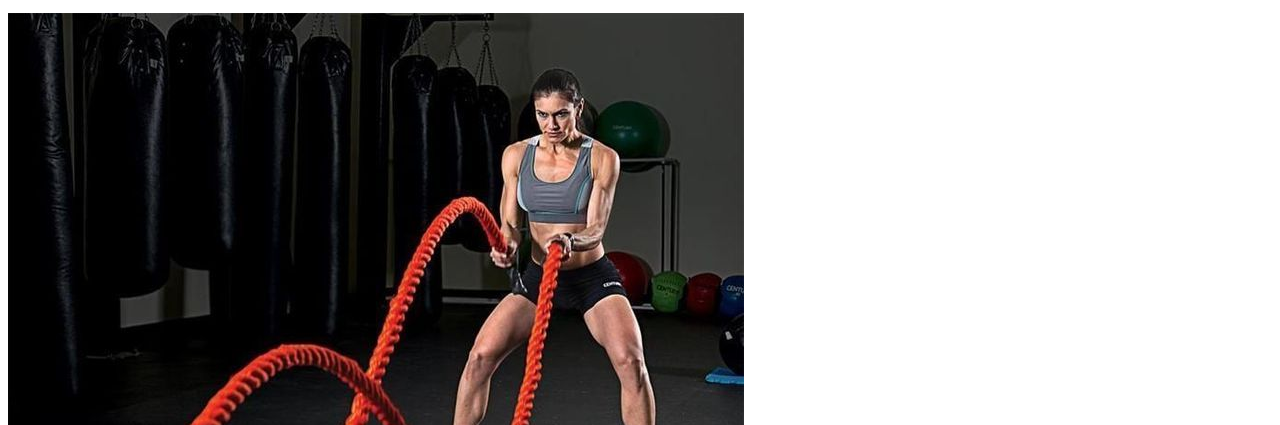
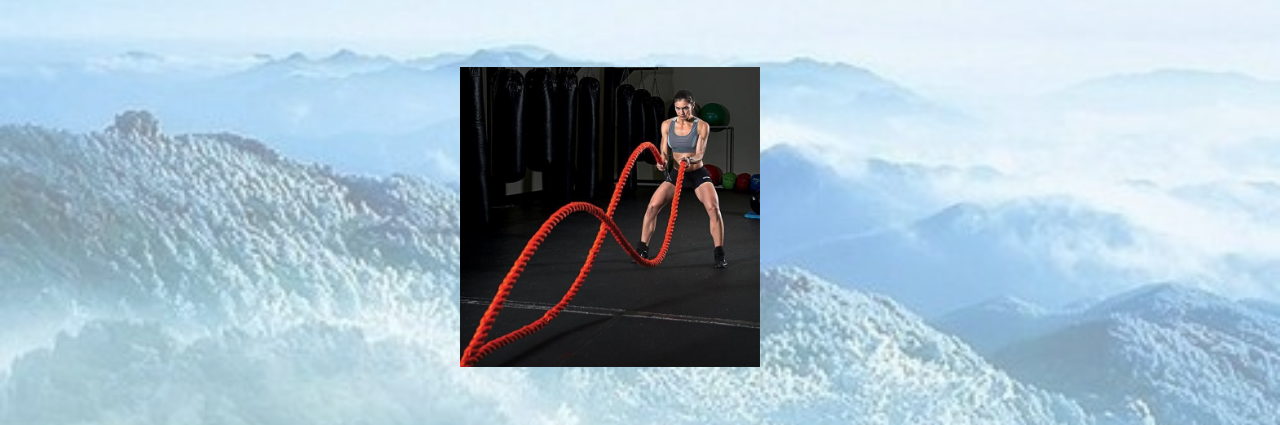
Before and after one commit to citadilboss/bloom, a plain HTML site: page index.html in a window 1280 px wide. Shown: the part 138-563 px from the top of the page. Drawn offline with Linux system fonts and the light colour scheme.

Commit message:
Update index.html

```diff
--- a/index.html
+++ b/index.html
@@ -4,7 +4,7 @@
     <meta charset="UTF-8">
     <meta name="viewport" content="width=device-width, initial-scale=1.0">
     <title>Bloom Wellness Studio</title>
-    <link rel="stylesheet" href="bws.css">
+    <link rel="stylesheet" href="styles.css">
 </head>
 <body>
     <!-- navbar -->
```
